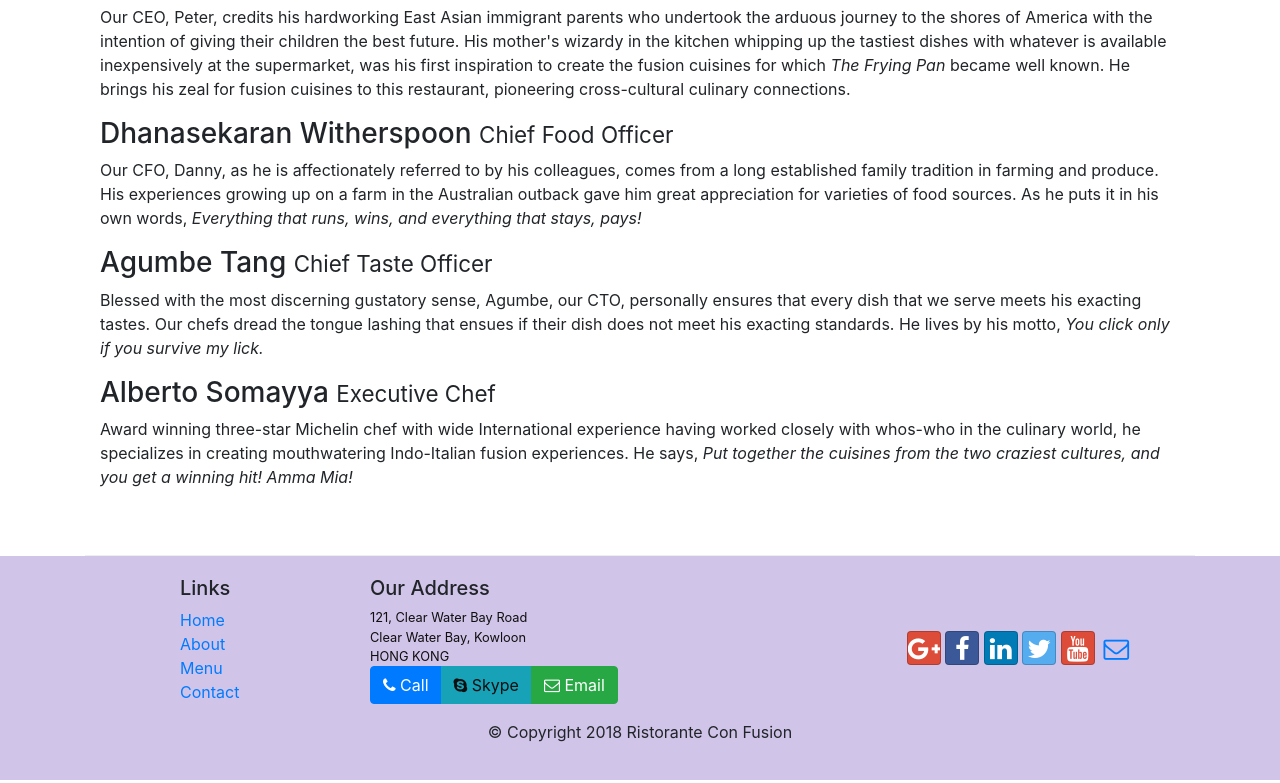
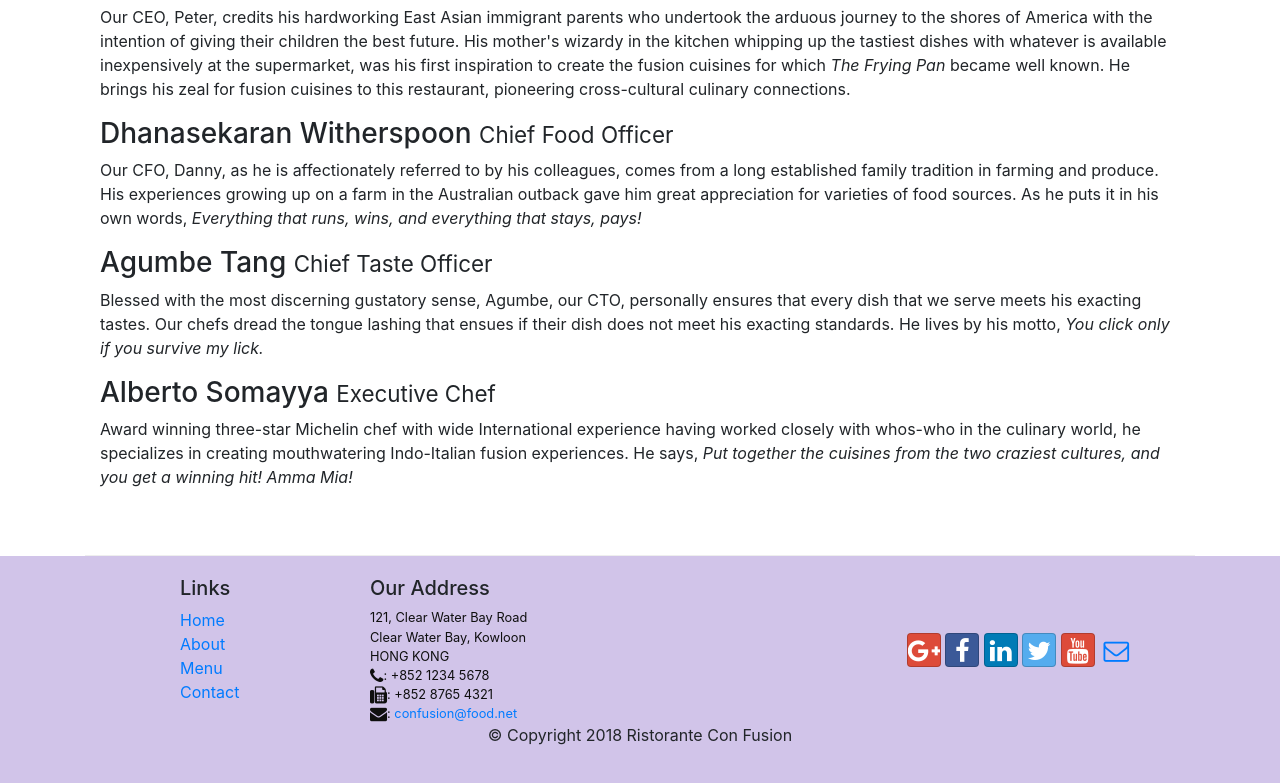
Before and after one commit to Sruthyjmallya/conFusion, a website: page aboutus.html in a window 1280 px wide. Shown: the part 998-1781 px from the top of the page. Drawn offline with nearby package versions, Linux system fonts and the light colour scheme.

Commit message:
Undo Button Commit

```diff
--- a/aboutus.html
+++ b/aboutus.html
@@ -103,11 +103,10 @@
 		              121, Clear Water Bay Road<br>
 		              Clear Water Bay, Kowloon<br>
 		              HONG KONG<br>
-		              <div class="btn-group" role="group">
-                        <a role="button" class="btn btn-primary" href="tel:+85212345678"><i class="fa fa-phone"></i> Call</a>
-                        <a role="button" class="btn btn-info"><i class="fa fa-skype"></i> Skype</a>
-                        <a role="button" class="btn btn-success" href="mailto:confusion@food.net"><i class="fa fa-envelope-o"></i> Email</a>
-                    </div>
+		              <i class="fa fa-phone fa-lg"></i>: +852 1234 5678<br>
+                      <i class="fa fa-fax fa-lg"></i>: +852 8765 4321<br>
+                      <i class="fa fa-envelope fa-lg"></i>:
+                      <a href="mailto:confusion@food.net">confusion@food.net</a>
 		           </address>
                 </div>
                 <div class="col-12 col-sm-4 align-self-center">
```
Also changed, not shown: index.html (+4 -5 lines).
